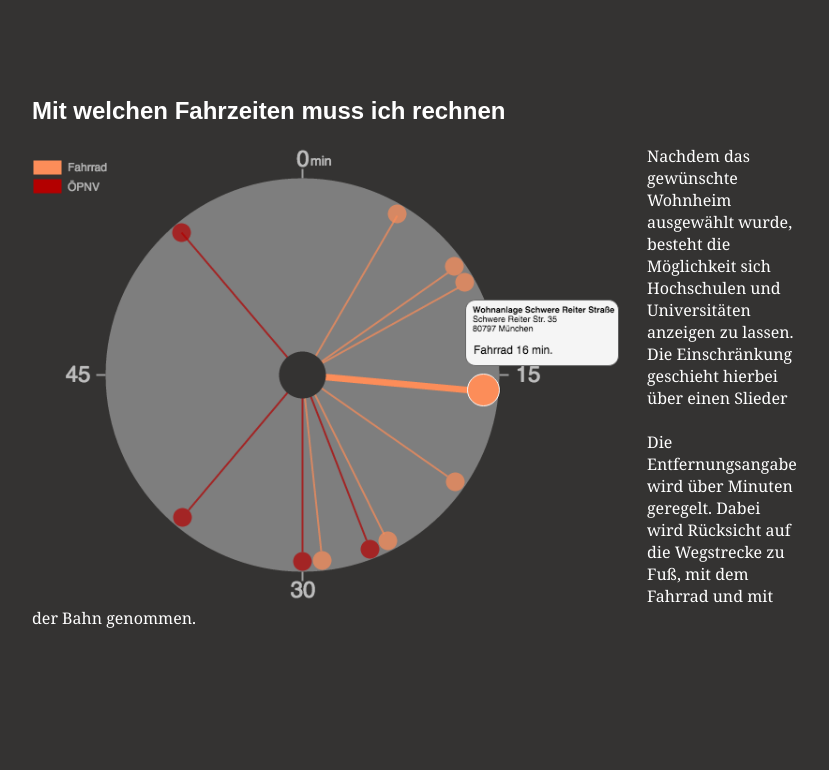
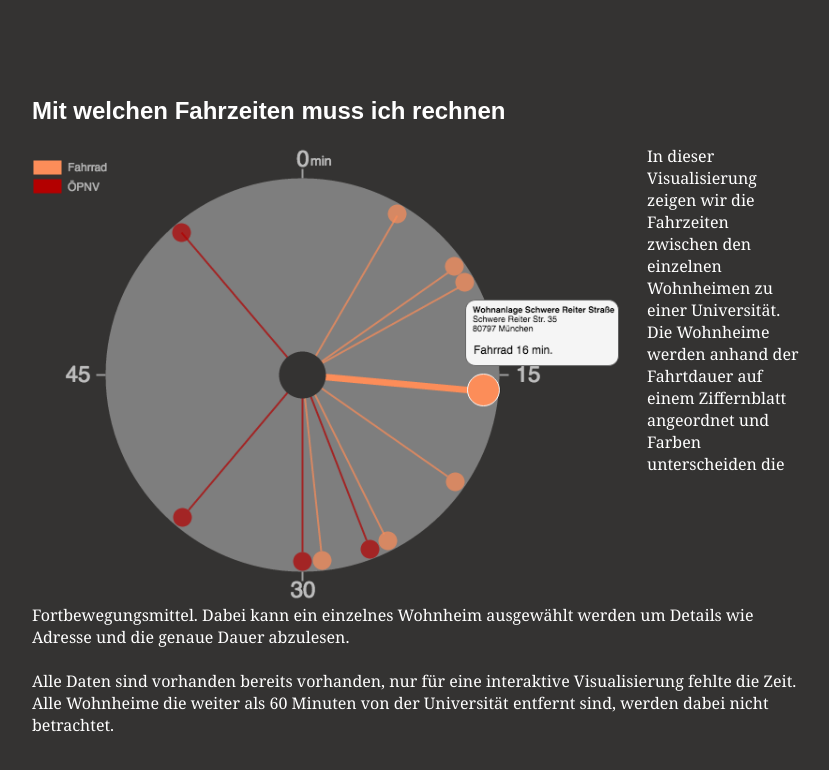
Before and after one commit to SteffenKoehler/GDV, a plain HTML site: page index.html in a window 1280 px wide. Shown: the part 4027-4797 px from the top of the page, without its empty margins (224-1053 px from the left). Before the commit the page ends 4756 px from the top, so only its background shows below. Drawn offline with Linux system fonts and the light colour scheme; no server answers.

Commit message:
added Description for timeTravel

```diff
--- a/index.html
+++ b/index.html
@@ -236,9 +236,9 @@
                     <img src="img/aussichten/traveltime.png" style="float: left; margin-right: 15px">
                 </a>
 
-                <p>Nachdem das gewünschte Wohnheim ausgewählt wurde, besteht die Möglichkeit sich Hochschulen und Universitäten anzeigen zu lassen. Die Einschränkung geschieht hierbei über einen Slieder</p>
+                <p>In dieser Visualisierung zeigen wir die Fahrzeiten zwischen den einzelnen Wohnheimen zu einer Universität. Die Wohnheime werden anhand der Fahrtdauer auf einem Ziffernblatt angeordnet und Farben unterscheiden die Fortbewegungsmittel. Dabei kann ein einzelnes Wohnheim ausgewählt werden um Details wie Adresse und die genaue Dauer abzulesen.</p>
                 <br>
-                <p>Die Entfernungsangabe wird über Minuten geregelt. Dabei wird Rücksicht auf die Wegstrecke zu Fuß, mit dem Fahrrad und mit der Bahn genommen.</p>
+                <p>Alle Daten sind vorhanden bereits vorhanden, nur für eine interaktive Visualisierung fehlte die Zeit. Alle Wohnheime die weiter als 60 Minuten von der Universität entfernt sind, werden dabei nicht betrachtet.</p>
             </div>
 
 
```
